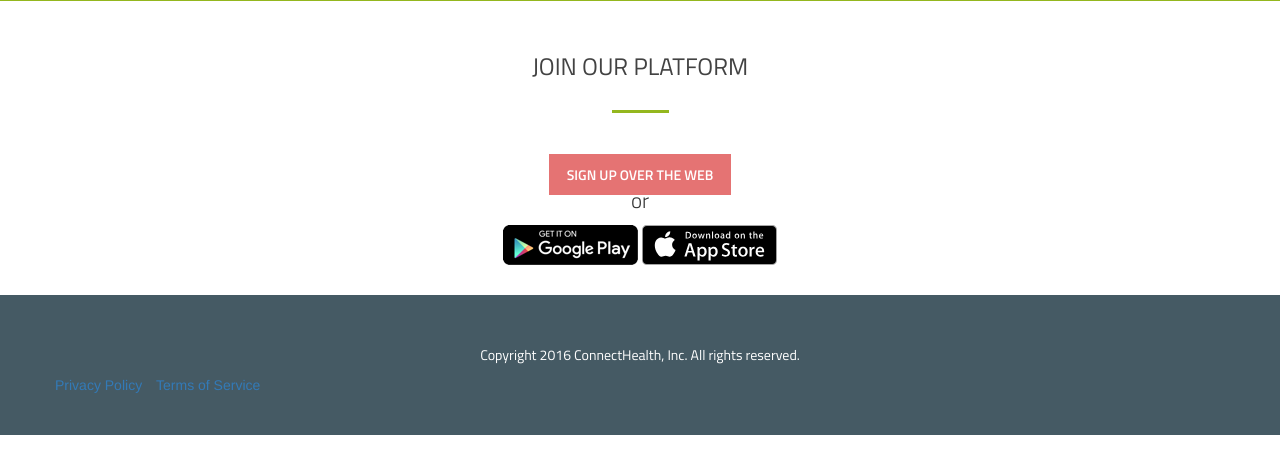
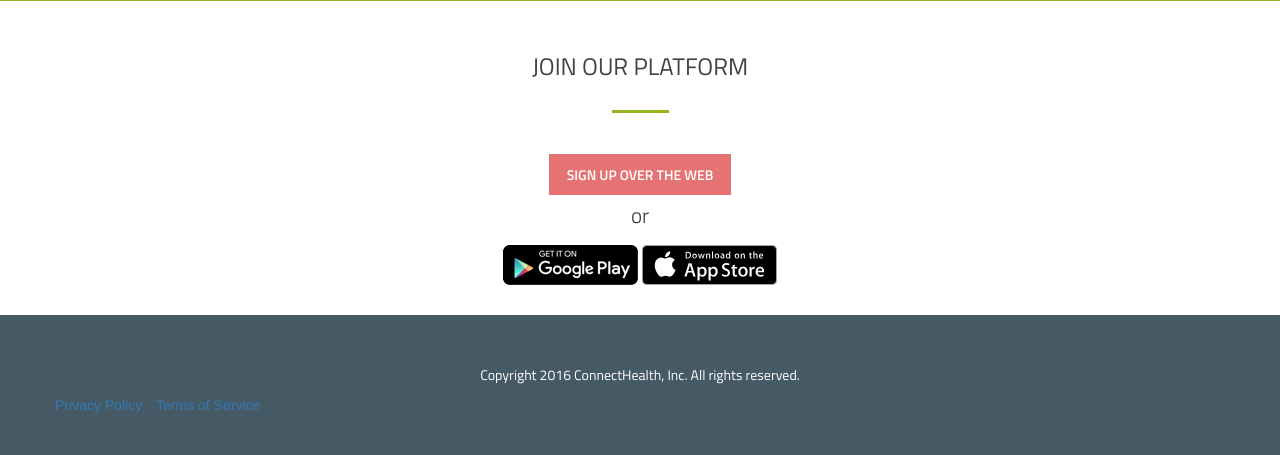
Before and after one commit to Parktastic/parktastic.github.io, a PHP site: page / in a window 1280 px wide. Shown: the part 1748-2203 px from the top of the page. Run offline with PHP 8.4, Linux system fonts and the light colour scheme; some libraries are stand-ins or nearby versions.

Commit message:
add class or

```diff
--- a/css/connect-health.css
+++ b/css/connect-health.css
@@ -52,7 +52,10 @@ body{
     font-family: 'Lato', sans-serif;
     font-weight: 400;
 }
-
+.or{
+    padding: 0;
+    margin: 15px;
+}
 .cta-btns{
     padding-top: 80px;
 }
```
